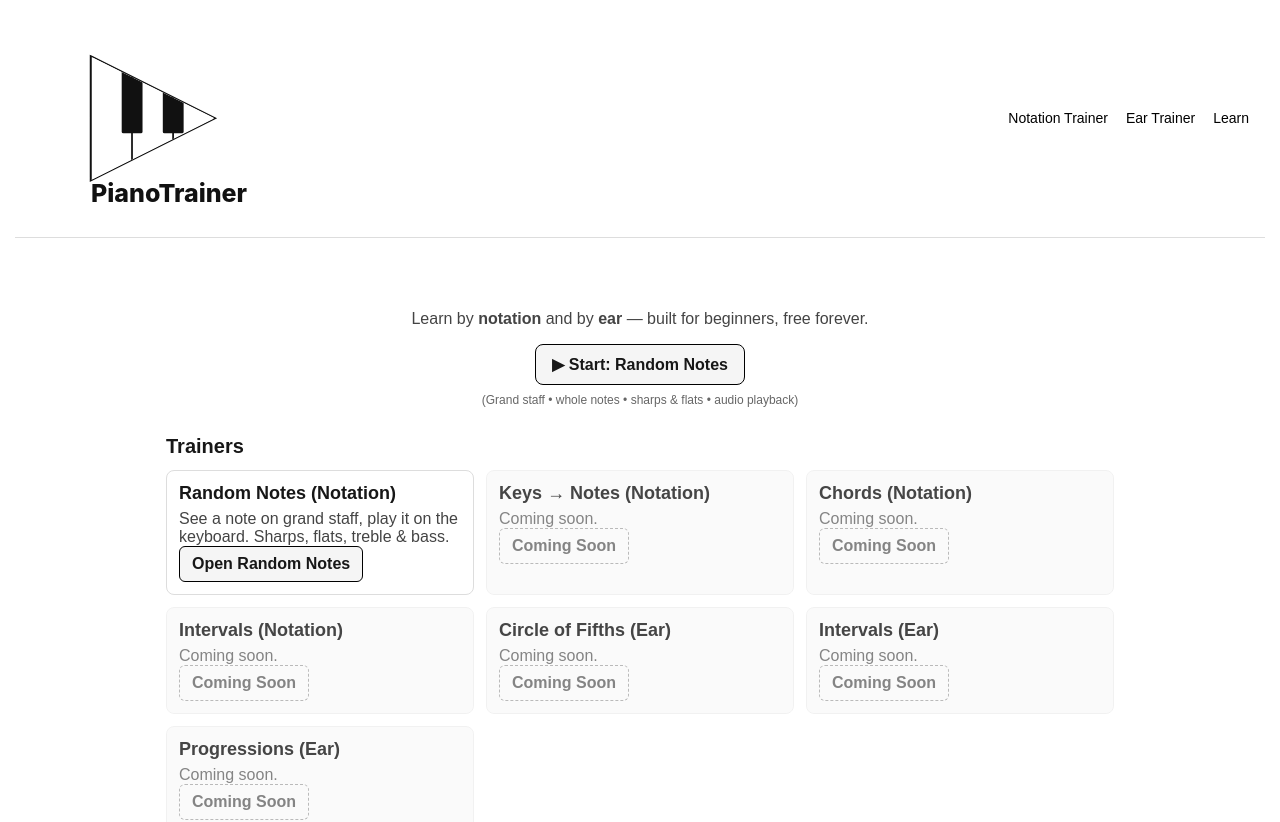
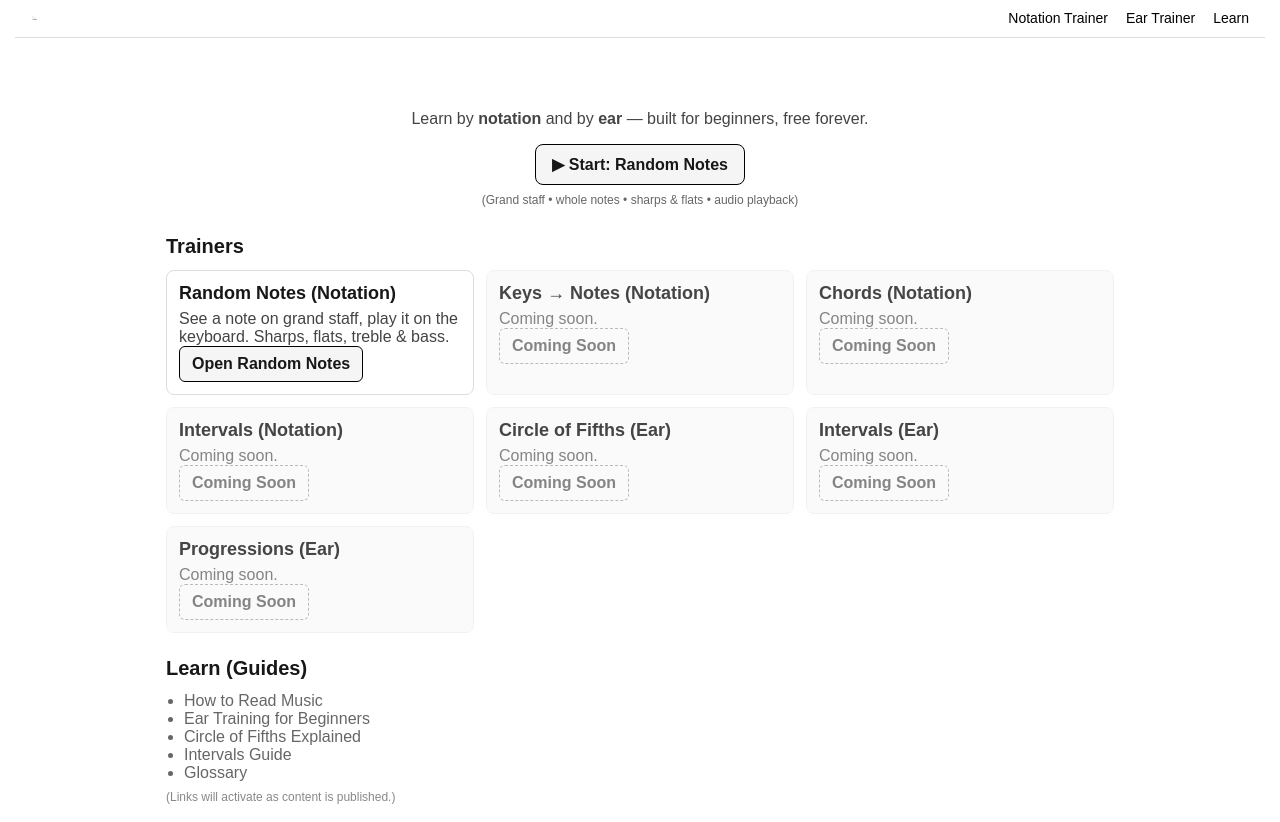
Before and after one commit to andreyeremichev/pianotrainer, a Next.js app: page / in a window 1280 px wide. Shown: the top 822 px of the page. Built offline with nearby package versions, Linux system fonts and the light colour scheme.

Commit message:
fix(logo): compute centered black keys; keep unified group; remove inline sizing; preserve button–word gap

```diff
--- a/app/components/logos/StandardLogo.tsx
+++ b/app/components/logos/StandardLogo.tsx
@@ -1,51 +1,97 @@
-
 "use client";
 
 import React, { useId } from "react";
 
-export default function StandardLogo() {
-  const clipId = useId(); // unique per render to avoid ID collisions
+type Props = {
+  className?: string;
+  style?: React.CSSProperties;
+};
+
+/**
+ * StandardLogo
+ * - Entire mark (triangle + keys + wordmark) is a single <g class="logo-root"> group.
+ * - No inline width/height: size is controlled by parent CSS (e.g., header sets svg { height: 6px }).
+ * - Keys are computed so black keys are perfectly centered between adjacent white keys.
+ * - Gap between the button and the wordmark is fixed via layout constants and the viewBox (scales as one unit).
+ */
+export default function StandardLogo({ className, style }: Props) {
+  const clipId = useId();
+
+  /* --- Layout constants (in logo units) --- */
+  const VIEW_W = 360;
+  const VIEW_H = 260;
+
+  // Triangle "button" bounding box (aligned with previous artwork)
+  const TRI_LEFT_X = 72;
+  const TRI_TOP_Y = 56;
+  const TRI_HEIGHT = 148; // 56 -> 204
+
+  // Three white keys inside the triangle, total width span inside button:
+  const WHITE_TOTAL_W = 148;
+  const WHITE_W = WHITE_TOTAL_W / 3; // 49.333333...
+
+  // Black key geometry
+  const BLACK_W = 25;
+  const BLACK_H = 92;
+  const BLACK_RX = 2;
+
+  // Wordmark placement: keep the same baseline and visual gap as before
+  const WORD_X = 72;
+  const WORD_BASELINE_Y = 230;
+
+  // Compute centered black-key positions between whites (midpoints of gaps)
+  // Whites occupy slots: [0..WHITE_W], [WHITE_W..2*WHITE_W], [2*WHITE_W..3*WHITE_W]
+  // Midpoints between white #1 & #2, and between #2 & #3:
+  const MID_1 = WHITE_W / 2;           // center between 0 and WHITE_W
+  const MID_2 = WHITE_W + WHITE_W / 2; // center between WHITE_W and 2*WHITE_W
+
+  const BLACK1_X = MID_1 - BLACK_W / 2; // centered
+  const BLACK2_X = MID_2 - BLACK_W / 2; // centered
 
   return (
     <svg
       xmlns="http://www.w3.org/2000/svg"
-      viewBox="0 0 360 260"
-      style={{ width: "100%", height: "auto", display: "block" }}
+      viewBox={`0 0 ${VIEW_W} ${VIEW_H}`}
+      preserveAspectRatio="xMidYMid meet"
       aria-labelledby="title-standard"
+      className={className}
+      style={style}
+      role="img"
     >
-      <title id="title-standard">PianoTrainer – Play Button with Keys (Standard, responsive)</title>
+      <title id="title-standard">PianoTrainer – Play Button with Keys (Standard)</title>
+
       <defs>
         <style>{`
-          .outline { fill:none; stroke:#111; stroke-width:3; }
-          .word { font: 800 30px -apple-system, BlinkMacSystemFont, 'Segoe UI', Roboto, Arial, 'Noto Sans', 'Liberation Sans', sans-serif; fill:#111; }
+          .outline { fill: none; stroke: #111; stroke-width: 3; }
+          .word { font: 800 30px -apple-system, BlinkMacSystemFont, 'Segoe UI', Roboto, Arial, 'Noto Sans', 'Liberation Sans', sans-serif; fill: #111; }
         `}</style>
         <clipPath id={clipId} clipPathUnits="userSpaceOnUse">
-          <polygon points="72,56 220,130 72,204" />
+          <polygon points="${TRI_LEFT_X},${TRI_TOP_Y} ${TRI_LEFT_X + 148},${TRI_TOP_Y + TRI_HEIGHT/2} ${TRI_LEFT_X},${TRI_TOP_Y + TRI_HEIGHT}" />
         </clipPath>
       </defs>
 
-      {/* Unified group: the whole logo behaves as one element */}
+      {/* Unified group: entire logo scales and clicks as one element */}
       <g className="logo-root">
-        {/* Triangle outline */}
-        <polygon className="outline" points="72,56 220,130 72,204" />
+        {/* Triangle outline (play button) */}
+        <polygon className="outline" points={`${TRI_LEFT_X},${TRI_TOP_Y} ${TRI_LEFT_X + 148},${TRI_TOP_Y + TRI_HEIGHT/2} ${TRI_LEFT_X},${TRI_TOP_Y + TRI_HEIGHT}`} />
 
         {/* Keys clipped inside triangle */}
         <g clipPath={`url(#${clipId})`}>
-          <rect x="0" y="0" width="360" height="260" fill="#fff" />
-          <g transform="translate(72,56)">
-            {/* White keys: each 148/3 wide */}
-            <rect x="0"        y="0" width="49.3333" height="148" style={{ fill: "#fff", stroke: "#111", strokeWidth: 1.8 }} />
-            <rect x="49.3333"  y="0" width="49.3333" height="148" style={{ fill: "#fff", stroke: "#111", strokeWidth: 1.8 }} />
-            <rect x="98.6667"  y="0" width="49.3333" height="148" style={{ fill: "#fff", stroke: "#111", strokeWidth: 1.8 }} />
-            {/* Black keys: exactly centered between whites, 25px wide */}
-            {/* centers at 49.3333 and 98.6667 → x = center - 12.5 */}
-            <rect x="36.8333"  y="0" width="25" height="92" rx="2" style={{ fill: "#111" }} />
-            <rect x="86.1667"  y="0" width="25" height="92" rx="2" style={{ fill: "#111" }} />
+          <rect x="0" y="0" width={VIEW_W} height={VIEW_H} fill="#fff" />
+          <g transform={`translate(${TRI_LEFT_X},${TRI_TOP_Y})`}>
+            {/* White keys */}
+            <rect x={0}           y={0} width={WHITE_W}        height={TRI_HEIGHT} style={{ fill: "#fff", stroke: "#111", strokeWidth: 1.8 }} />
+            <rect x={WHITE_W}     y={0} width={WHITE_W}        height={TRI_HEIGHT} style={{ fill: "#fff", stroke: "#111", strokeWidth: 1.8 }} />
+            <rect x={2*WHITE_W}   y={0} width={WHITE_W}        height={TRI_HEIGHT} style={{ fill: "#fff", stroke: "#111", strokeWidth: 1.8 }} />
+
+            {/* Black keys (centered between whites) */}
+            <rect x={BLACK1_X}    y={0} width={BLACK_W} height={BLACK_H} rx={BLACK_RX} style={{ fill: "#111" }} />
+            <rect x={BLACK2_X}    y={0} width={BLACK_W} height={BLACK_H} rx={BLACK_RX} style={{ fill: "#111" }} />
           </g>
         </g>
 
-        {/* Wordmark: baseline y=230 so top of "P" is ~2px below the button bottom */}
-        <text className="word" x="72" y="230">PianoTrainer</text>
+        {/* Wordmark — fixed baseline keeps the gap consistent with the button */}
+        <text className="word" x={WORD_X} y={WORD_BASELINE_Y}>PianoTrainer</text>
       </g>
     </svg>
   );
```
